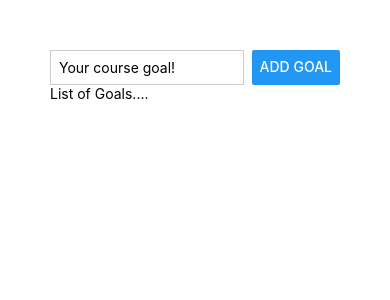
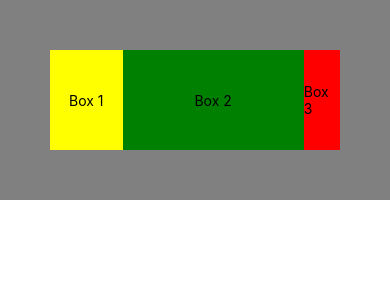
Before and after one commit to PaingThu/FirstReactProject, a React Native app: screen / in a window 390 px wide. Shown: the top 300 px of the page. Built offline with nearby package versions, Linux system fonts and the light colour scheme.

Commit message:
Deep dive in Flex box..

```diff
--- a/App.js
+++ b/App.js
@@ -4,12 +4,22 @@ import { StyleSheet, Text, View, Button, TextInput } from 'react-native';
 export default function App() {
   return (
     <View style={styles.appContainer}>
-      <View style={styles.inputContainer}>
+      {/* <View style={styles.inputContainer}>
         <TextInput style={styles.textInput} placeholder='Your course goal!' />
         <Button title='Add Goal' />
       </View>
       <View>
         <Text>List of Goals....</Text>
+      </View> */}
+
+      <View style={styles.box1}>
+        <Text>Box 1</Text>
+      </View>
+      <View style={styles.box2}>
+        <Text>Box 2</Text>
+      </View>
+      <View style={styles.box3}>
+        <Text>Box 3</Text>
       </View>
       <StatusBar style="auto" />
     </View>
@@ -18,17 +28,48 @@ export default function App() {
 
 const styles = StyleSheet.create({
   appContainer: {
-    padding: 50
+    padding: 50,
+    backgroundColor: 'gray',
+    flexDirection: 'row',
+    width: '100%',
+    height: 200,
+    justifyContent: 'space-around',
+    alignItems: 'stretch'
   },
-  inputContainer: {
-    flexDirection: 'row',
-    justifyContent: 'space-between'
+  // inputContainer: {
+  //   flexDirection: 'row',
+  //   justifyContent: 'space-between'
+  // },
+  // textInput: {
+  //   borderWidth: 1,
+  //   borderColor: '#ccc',
+  //   width: '80%',
+  //   marginRight: 8,
+  //   padding: 8
+  // }
+
+  box1: {
+    backgroundColor: 'yellow',
+    // width: 100,
+    // height: 100,
+    flex: 2,
+    justifyContent: 'center',
+    alignItems: 'center'
   },
-  textInput: {
-    borderWidth: 1,
-    borderColor: '#ccc',
-    width: '80%',
-    marginRight: 8,
-    padding: 8
+  box2: {
+    backgroundColor: 'green',
+    // width: 100,
+    // height: 100,
+    flex: 5,
+    justifyContent: 'center',
+    alignItems: 'center'
+  },
+  box3: {
+    backgroundColor: 'red',
+    // width: 100,
+    // height: 100,
+    flex: 1,
+    justifyContent: 'center',
+    alignItems: 'center'
   }
 });
```
